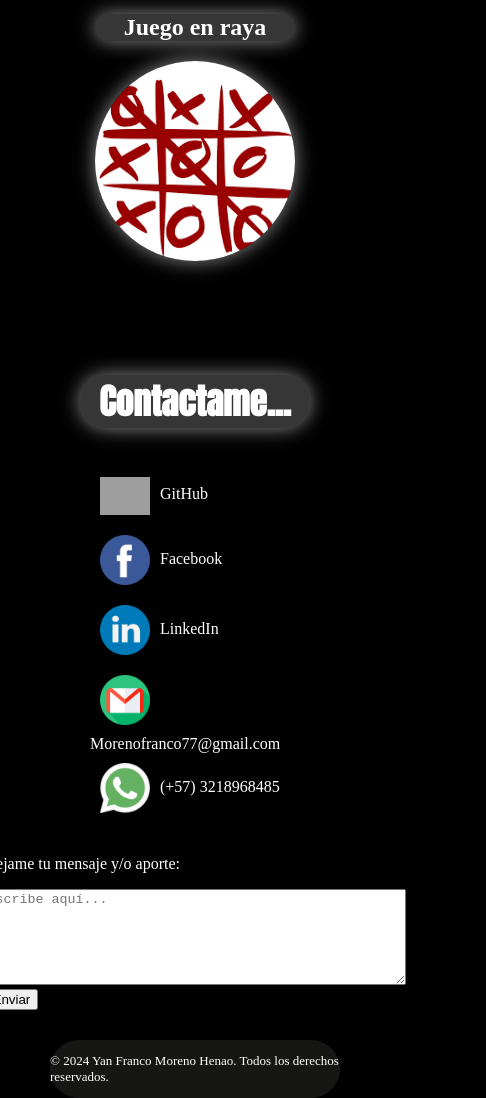
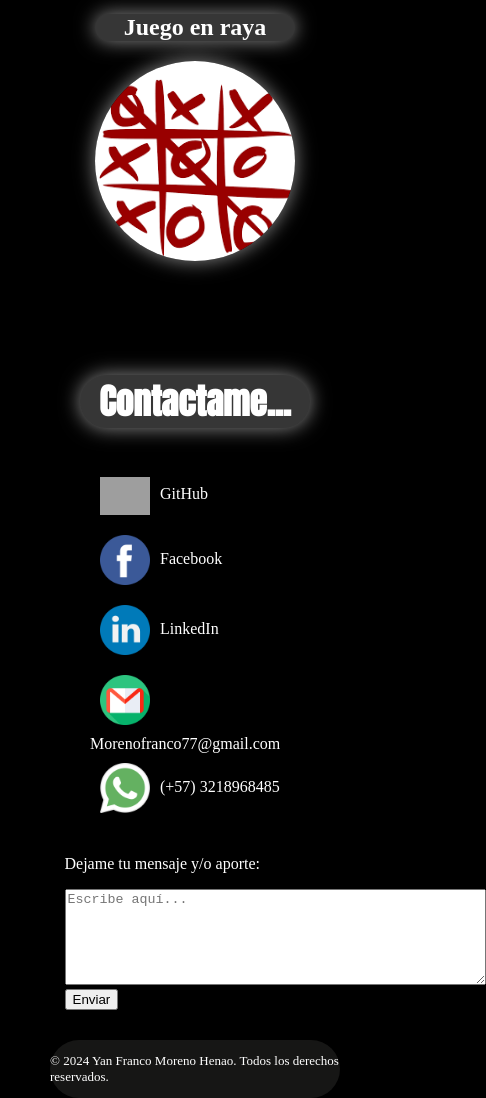
Before and after one commit to YanMFranco/PortafolioF, a React (Vite) app: page / in a window 390 px wide. Shown: the part 4373-5471 px from the top of the page, 486 px wide, since content can reach past the window. Built offline with nearby package versions, Linux system fonts and the light colour scheme; grey boxes are pictures that could not be loaded.

Commit message:
correccion responsive2.1

```diff
--- a/src/components/css/Contacto.css
+++ b/src/components/css/Contacto.css
@@ -56,7 +56,7 @@
     .container-Contacto .item3{
         width: 100%;
     }
-    .container-Contacto .item3{
-        width: 100%;
+    .container-Contacto .item3 form{
+        width: 90%;
     }
 }
```
